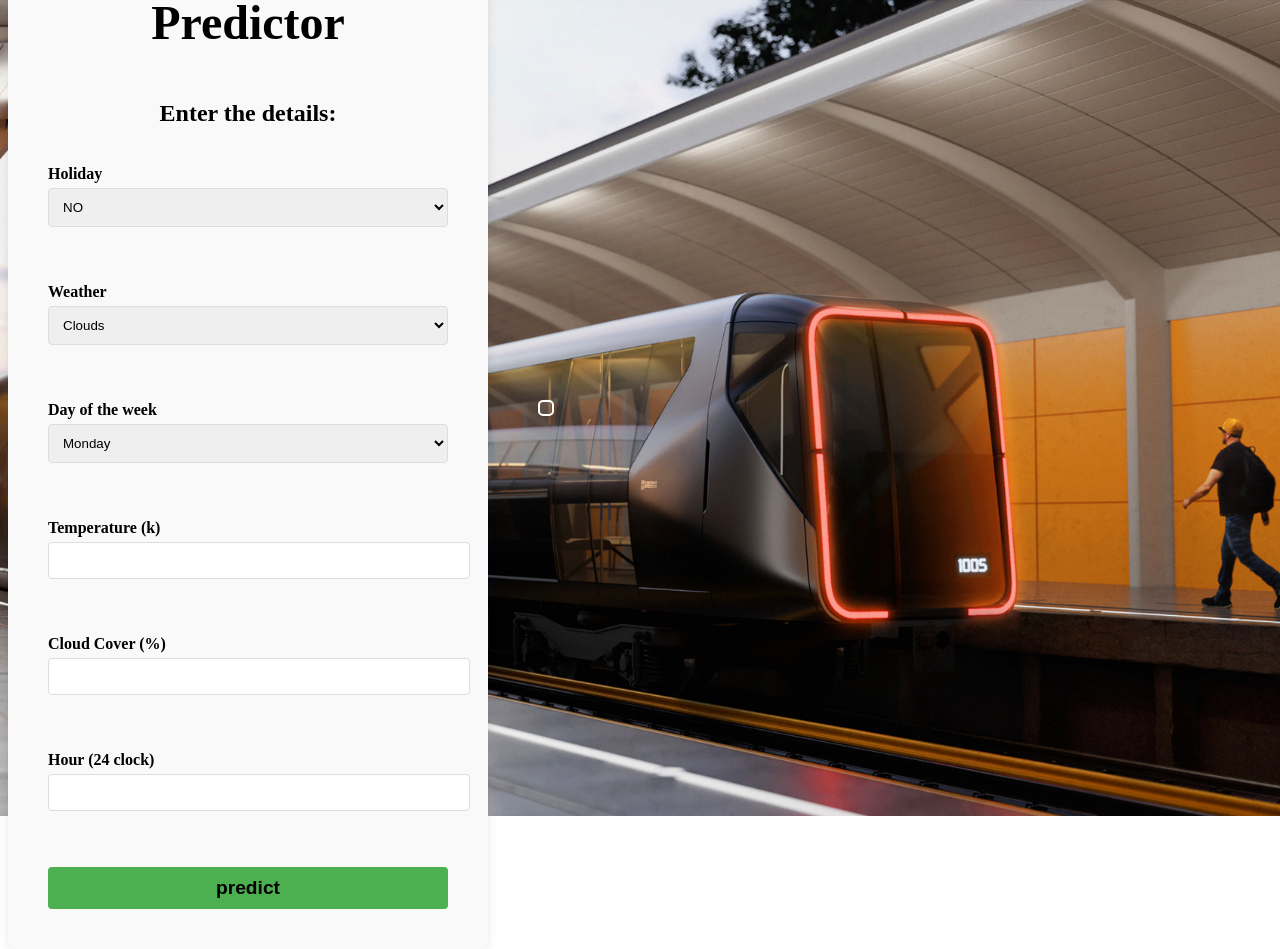
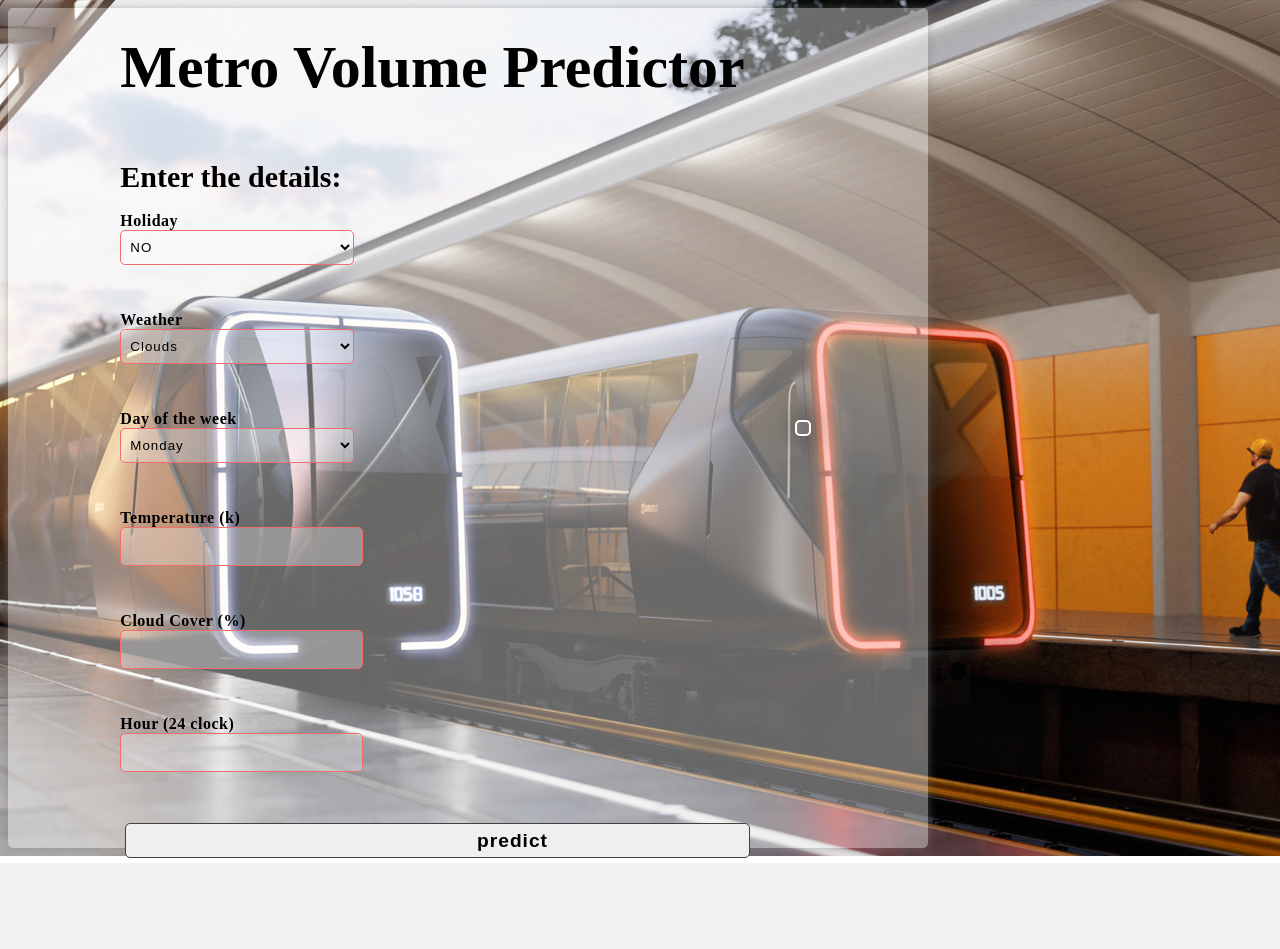
Before and after one commit to SaeedShaikh786/Metro_interstate_volume_prediction, a Flask app: page / in a window 1280 px wide. After the commit the page ends 863 px from the top, so only its background shows below. Run offline with Flask 3, Linux system fonts and the light colour scheme.

Commit message:
code updated

```diff
--- a/static/css/style.css
+++ b/static/css/style.css
@@ -1,10 +1,17 @@
-
 .main {
     display: flex;
     justify-content: center;
     align-items: center;
     height: 100vh;
+    max-width: 800px;
+    width: 100%;
+    padding: 20px 60px;
+    border-radius: 5px;
+    color: rgb(0, 0, 0); /* Dark text color */
+    background-color: rgba(255, 255, 255, 0.4); /* White texture */
+    box-shadow: 0 0 10px rgba(128, 128, 128, 0.5); /* Grey shadow effect */
 }
+
 body{
     background: url("../images/img1.jpg");
     background-size: cover;
@@ -15,50 +22,43 @@
     background-position: center;
 }
 
-
-.form {
-    width: 400px;
-    padding: 40px;
-    background: #f9f9f9;
-    border-radius: 8px;
-    box-shadow: 0 0 10px rgba(0, 0, 0, 0.1);
-}
-
 .title {
-    text-align: center;
-    font-size: 24px;
+    font-size: 30px; /* Bigger names */
     font-weight: bold;
-    margin-bottom: 20px;
+    position: relative;
 }
 
 .input {
-    margin-bottom: 20px;
-}
-
-.input-name {
-    display: block;
-    margin-bottom: 5px;
+    width: calc(50% - 20px);
     font-weight: bold;
+    letter-spacing: 0.5px;
 }
 
 input[type="number"],
 select {
-    width: 100%;
-    padding: 10px;
-    border-radius: 4px;
-    border: 1px solid #ddd;
+    height: 35px; /* Bigger input boxes */
+    width: 80%; /* Bigger input boxes */
+    margin-bottom: 10px;
+    border-radius: 5px;
+    border: 1px solid rgb(241, 110, 110);
+    padding-left: 5px;
+    letter-spacing: 1px;
+    background-color: rgba(255, 255, 255, 0.3); /* White texture */
 }
 
 input[type="submit"] {
-    width: 100%;
-    padding: 10px;
-    border-radius: 4px;
-    border: none;
-    background: #4CAF50;
-    color: white;
-    font-weight: bold;
+   height :35px;
+   margin :5px;
+   padding-left :25%;
+   width :100%; /* Takes whole space inside box */
+   outline :none;
+   font-weight :bold;
+   border-radius :5px;
+   border :1px solid #453f3f;
+   letter-spacing :1px;
+   text-align :center; /* Centers the text */
 }
 
 input[type="submit"]:hover {
-    background: #45a049;
+   background-color :rgb(236,170,93);
 }
```
Also changed, not shown: application.py (renamed from app.py), 1 other file.
